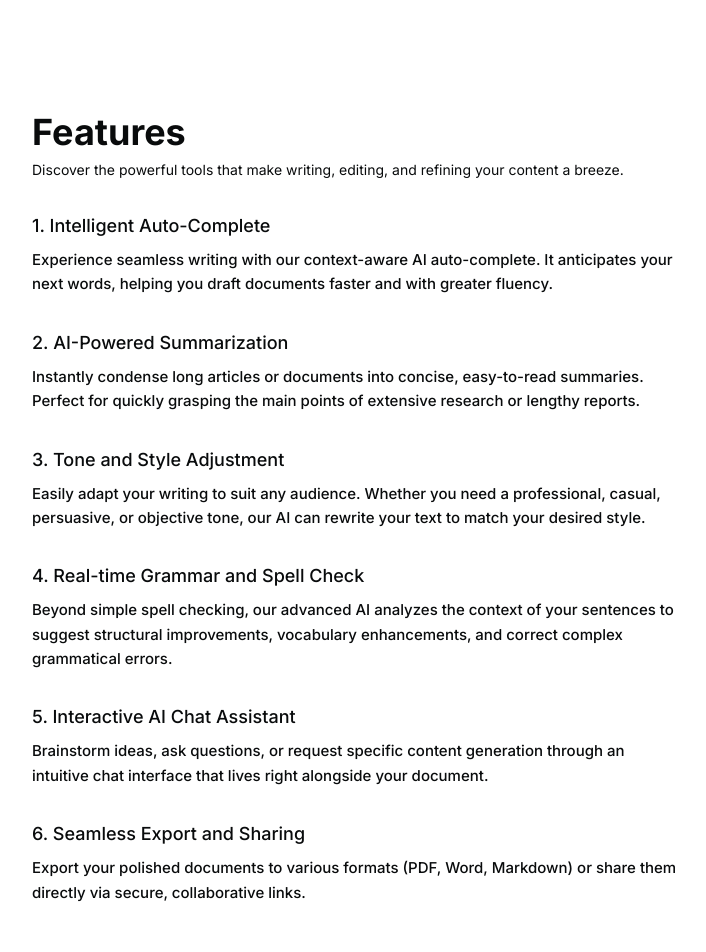
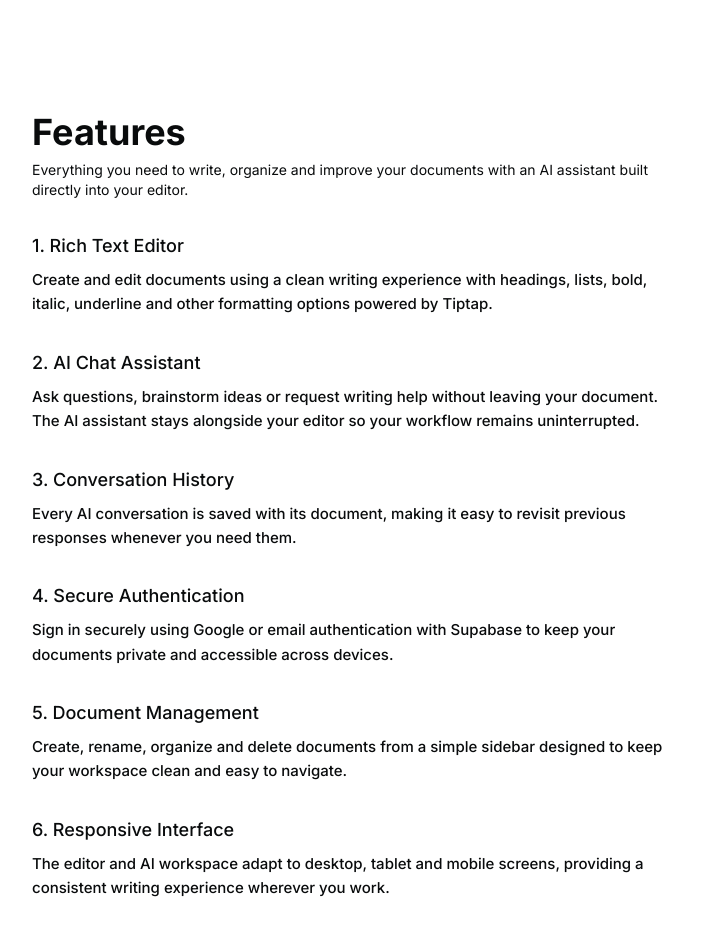
Before and after one commit to SyedJunaidAli1/AI-text-editor, a Next.js app: page /features in a window 1280 px wide. Shown: the top 952 px of the page, without its empty margins (282-988 px from the left). Built offline with nearby package versions, Linux system fonts and the light colour scheme.

Commit message:
feat: features route done

```diff
--- a/app/(otherroutes)/features/page.tsx
+++ b/app/(otherroutes)/features/page.tsx
@@ -2,8 +2,9 @@ import { Metadata } from "next";
 
 export const metadata: Metadata = {
   title: "AI Text Editor | Features",
-  description: "Features of AI Text Editor",
+  description: "Explore the features of AI Text Editor.",
 };
+
 const page = () => {
   return (
     <>
@@ -12,55 +13,65 @@ const page = () => {
           <header className="w-full">
             <h1 className="text-3xl sm:text-4xl font-bold">Features</h1>
             <p className="mt-2 text-sm">
-              Discover the powerful tools that make writing, editing, and refining your content a breeze.
+              Everything you need to write, organize and improve your documents
+              with an AI assistant built directly into your editor.
             </p>
           </header>
 
           {/* Section 1 */}
           <div>
-            <h2 className="text-lg font-medium">1. Intelligent Auto-Complete</h2>
+            <h2 className="text-lg font-medium">1. Rich Text Editor</h2>
             <p className="mt-2 text-[15px] font-medium leading-relaxed">
-              Experience seamless writing with our context-aware AI auto-complete. It anticipates your next words, helping you draft documents faster and with greater fluency.
+              Create and edit documents using a clean writing experience with
+              headings, lists, bold, italic, underline and other formatting
+              options powered by Tiptap.
             </p>
           </div>
 
           {/* Section 2 */}
           <div>
-            <h2 className="text-lg font-medium">2. AI-Powered Summarization</h2>
+            <h2 className="text-lg font-medium">2. AI Chat Assistant</h2>
             <p className="mt-2 text-[15px] font-medium leading-relaxed">
-              Instantly condense long articles or documents into concise, easy-to-read summaries. Perfect for quickly grasping the main points of extensive research or lengthy reports.
+              Ask questions, brainstorm ideas or request writing help without
+              leaving your document. The AI assistant stays alongside your editor
+              so your workflow remains uninterrupted.
             </p>
           </div>
 
           {/* Section 3 */}
           <div>
-            <h2 className="text-lg font-medium">3. Tone and Style Adjustment</h2>
+            <h2 className="text-lg font-medium">3. Conversation History</h2>
             <p className="mt-2 text-[15px] font-medium leading-relaxed">
-              Easily adapt your writing to suit any audience. Whether you need a professional, casual, persuasive, or objective tone, our AI can rewrite your text to match your desired style.
+              Every AI conversation is saved with its document, making it easy to
+              revisit previous responses whenever you need them.
             </p>
           </div>
 
           {/* Section 4 */}
           <div>
-            <h2 className="text-lg font-medium">4. Real-time Grammar and Spell Check</h2>
+            <h2 className="text-lg font-medium">4. Secure Authentication</h2>
             <p className="mt-2 text-[15px] font-medium leading-relaxed">
-              Beyond simple spell checking, our advanced AI analyzes the context of your sentences to suggest structural improvements, vocabulary enhancements, and correct complex grammatical errors.
+              Sign in securely using Google or email authentication with Supabase
+              to keep your documents private and accessible across devices.
             </p>
           </div>
 
           {/* Section 5 */}
           <div>
-            <h2 className="text-lg font-medium">5. Interactive AI Chat Assistant</h2>
+            <h2 className="text-lg font-medium">5. Document Management</h2>
             <p className="mt-2 text-[15px] font-medium leading-relaxed">
-              Brainstorm ideas, ask questions, or request specific content generation through an intuitive chat interface that lives right alongside your document.
+              Create, rename, organize and delete documents from a simple sidebar
+              designed to keep your workspace clean and easy to navigate.
             </p>
           </div>
 
           {/* Section 6 */}
           <div>
-            <h2 className="text-lg font-medium">6. Seamless Export and Sharing</h2>
+            <h2 className="text-lg font-medium">6. Responsive Interface</h2>
             <p className="mt-2 text-[15px] font-medium leading-relaxed">
-              Export your polished documents to various formats (PDF, Word, Markdown) or share them directly via secure, collaborative links.
+              The editor and AI workspace adapt to desktop, tablet and mobile
+              screens, providing a consistent writing experience wherever you
+              work.
             </p>
           </div>
 
@@ -68,10 +79,10 @@ const page = () => {
 
           <footer className="flex flex-col sm:flex-row justify-between items-start sm:items-center w-full gap-3">
             <p className="text-sm font-medium italic text-muted-foreground">
-              Updated: June 2026
+              Updated: July 2026
             </p>
             <div className="text-sm text-muted-foreground">
-              <span>Write smarter • Think clearer</span>
+              <span>Write smarter with AI.</span>
             </div>
           </footer>
         </main>
```
